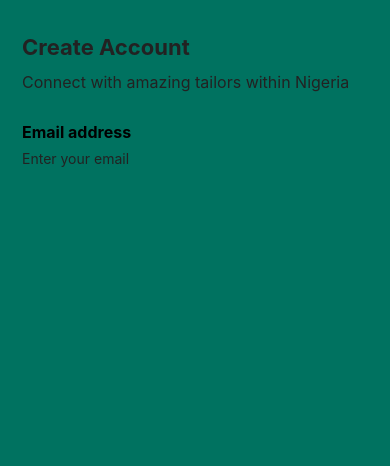
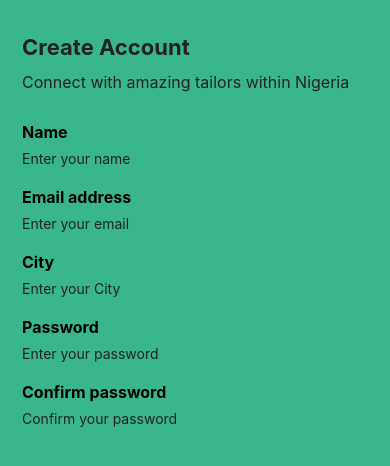
Before and after one commit to Rexnice/obioma, a React Native app: screen /Signup in a window 390 px wide. Shown: the top 466 px of the page. Built offline with nearby package versions, Linux system fonts and the light colour scheme.

Commit message:
keep crushing

```diff
--- a/screens/Signup.js
+++ b/screens/Signup.js
@@ -1,7 +1,7 @@
-import { StyleSheet, Text, View, TextInput} from 'react-native'
-import React from 'react'
-import { SafeAreaView } from 'react-native-safe-area-context'
-import COLORS from '../constants/colors'
+import { StyleSheet, Text, View, TextInput} from 'react-native';
+import React from 'react';
+import { SafeAreaView } from 'react-native-safe-area-context';
+import COLORS from '../constants/colors';
 const Signup = () => {
   return (
     <SafeAreaView style={styles.safeAView}>
@@ -15,11 +15,53 @@ const Signup = () => {
                 </Text>
             </View>
             <View style={styles.container3}>
+                <Text style={styles.text3}>Name</Text>
+                <TextInput
+                placeholder="Enter your name"
+                placeholderTextColor ={COLORS.black}
+                style={{
+                    width:'100%'
+                }}
+                />
+            </View>
+            <View style={styles.container3}>
                 <Text style={styles.text3}>Email address</Text>
                 <TextInput
                 placeholder="Enter your email"
                 placeholderTextColor ={COLORS.black}
                 keyboardType='email-address'
+                style={{
+                    width:'100%'
+                }}
+                />
+            </View>
+            <View style={styles.container3}>
+                <Text style={styles.text3}>City</Text>
+                <TextInput
+                placeholder="Enter your City"
+                placeholderTextColor ={COLORS.black}
+                style={{
+                    width:'100%'
+                }}
+                />
+            </View>
+            <View style={styles.container3}>
+                <Text style={styles.text3}>Password</Text>
+                <TextInput
+                placeholder="Enter your password"
+                placeholderTextColor ={COLORS.black}
+                secureTextEntry={true}
+                style={{
+                    width:'100%'
+                }}
+                />
+            </View>
+            <View style={styles.container3}>
+                <Text style={styles.text3}>Confirm password</Text>
+                <TextInput
+                placeholder="Confirm your password"
+                placeholderTextColor ={COLORS.black}
+                secureTextEntry={true}
                 style={{
                     width:'100%'
                 }}
@@ -39,7 +81,7 @@ export default Signup
 const styles = StyleSheet.create({
     safeAView:{
         flex:1,
-        backgroundColor: COLORS.primary
+        backgroundColor: COLORS.secondary,
     },
     container1:{
         flex:1,
```
Also changed, not shown: screens/Login.js (line endings or trailing spaces).
